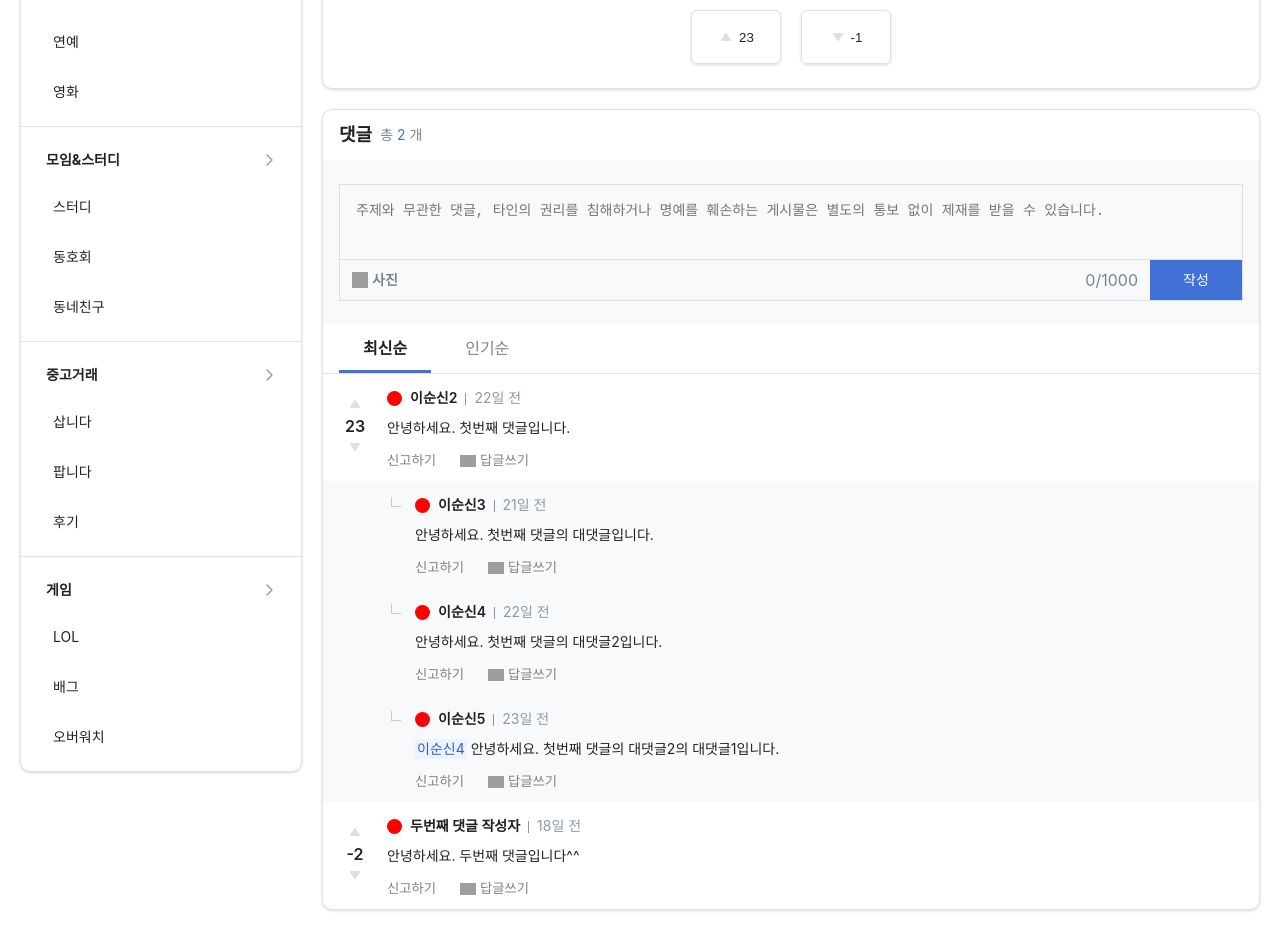
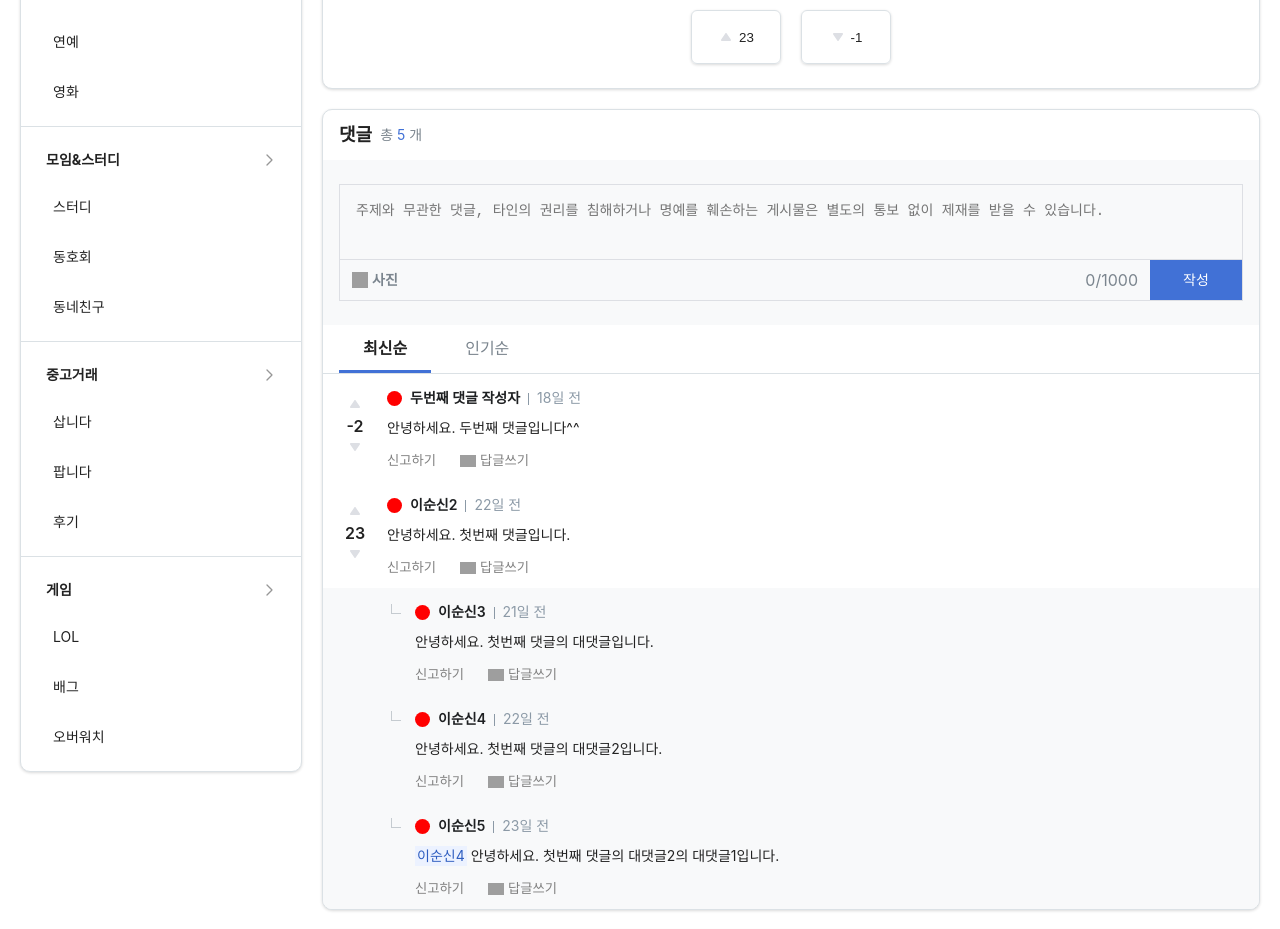
Before and after one commit to hamseungwan2023/InfleanProject, a React (Create React App) app in the folder client/: page /postDetail/23 in a window 1280 px wide. Shown: the part 540-1469 px from the top of the page. Built offline with nearby package versions, Linux system fonts and the light colour scheme; grey boxes are pictures that could not be loaded.

Commit message:
댓글/대댓글 구현

```diff
--- a/client/src/components/comment/CommentItem.tsx
+++ b/client/src/components/comment/CommentItem.tsx
@@ -4,12 +4,16 @@ import { Link } from "react-router-dom";
 import { TComment } from "../../constants/comment";
 import { getDayMinuteCounter } from "../../utils/getDayMinuteCounter";
 import style from "./Comment.module.scss";
+import CommentWrite from "./CommentWrite";
 
 type TProps = {
   comment: TComment,
+  setClickReplyBtnParentNumber: React.Dispatch<React.SetStateAction<number | null>>,
+  clickReplyBtnParentNumber: number | null,
 }
 
-const CommentItem = ({ comment } : TProps ) => {
+const CommentItem = ({ comment, clickReplyBtnParentNumber, setClickReplyBtnParentNumber } : TProps ) => {
+
   return (
     <>
       <li className={style.comment_item}>
@@ -37,13 +41,16 @@ const CommentItem = ({ comment } : TProps ) => {
             <button type="button" className={style.btn_report}>
               신고하기
             </button>
-            <button type="button" className={style.btn_reply}>
+            <button type="button" className={style.btn_reply} onClick={() => setClickReplyBtnParentNumber(comment.id)}>
               <img src="https://talk.op.gg/images/icon-reply@2x.png" alt="답글쓰기" width="16" />
               답글쓰기
             </button>
           </div>
         </div>
       </li>
+      {
+        comment.id === clickReplyBtnParentNumber && <CommentWrite isReplyComment />
+      }
       { comment.replyCommentList?.map(
           (replyComment, index) => (
             <li key={index} className={classNames(style.comment_item,style.has_reply)}>
@@ -63,7 +70,7 @@ const CommentItem = ({ comment } : TProps ) => {
                   <button type="button" className={style.btn_report}>
                     신고하기
                   </button>
-                  <button type="button" className={style.btn_reply}>
+                  <button type="button" className={style.btn_reply} onClick={() => setClickReplyBtnParentNumber(comment.id)}>
                     <img src="https://talk.op.gg/images/icon-reply@2x.png" alt="답글쓰기" width="16" />
                     답글쓰기
                   </button>
--- a/client/src/components/comment/CommentList.tsx
+++ b/client/src/components/comment/CommentList.tsx
@@ -1,5 +1,6 @@
 import React, { useState } from "react";
 import { commentListData, TComment } from "../../constants/comment";
+import { countComment } from "../../utils/count";
 import { filterCommentByLikes, filterCommentByRecent } from "../../utils/filter";
 import style from "./Comment.module.scss";
 import CommentItem from "./CommentItem";
@@ -11,8 +12,9 @@ enum ECommentTab {
 }
 
 const CommentList = () => {
-  const [commentList, setCommentList] = useState<TComment[]>(filterCommentByLikes(commentListData));
+  const [commentList, setCommentList] = useState<TComment[]>(filterCommentByRecent(commentListData));
   const [tab, setTab] = useState<number>(1);
+  const [clickReplyBtnParentNumber, setClickReplyBtnParentNumber] = useState<number | null>(null);
 
   const onClickTab = (tabIndex:ECommentTab) => {
     return (e:React.MouseEvent<HTMLElement>) => {
@@ -29,7 +31,7 @@ const CommentList = () => {
     {/* [TODO] 댓글 스크롤 시 data-in-view state설정 후 스타일 */}
     <div className={style.title_wrap} style={{position: "sticky", top: "0px", zIndex:"1000px"}} data-in-view={true}>
       <h2>댓글</h2>
-      <span className={style.count}>총 <em className={style.color}>{commentListData.length}</em> 개</span>
+      <span className={style.count}>총 <em className={style.color}>{countComment(commentList)}</em> 개</span>
     </div>
     {/* [TODO] 로그인한 사용자 모두에게 댓글쓰기 노출 */}
     <CommentWrite isReplyComment={false}/>
@@ -43,7 +45,7 @@ const CommentList = () => {
     </ul>
     <ul role="tabpanel" className={style.comment_list}>
       {
-        commentList.map((item, index) => <CommentItem comment={item} key={index} />)
+        commentList.map((item, index) => <CommentItem comment={item} key={index} clickReplyBtnParentNumber={clickReplyBtnParentNumber} setClickReplyBtnParentNumber={setClickReplyBtnParentNumber} />)
       }
     </ul>
   </div>
--- a/client/src/routes/join.tsx
+++ b/client/src/routes/join.tsx
@@ -80,7 +80,6 @@ const Join = () => {
           "비밀번호: 숫자+영문자+특수문자 조합으로 8자리 이상 입력해주세요."
         );
         setIsPasswordValid(false);
-        console.log("@");
         console.log(isPasswordValid);
       } else {
         setRequiredMessage("");
--- /dev/null
+++ b/client/src/utils/count.ts
@@ -0,0 +1,14 @@
+import { TComment } from "../constants/comment";
+
+export const countComment = (commentList:TComment[]) => {
+  let count = 0;
+
+  commentList.forEach((item) => {
+    count ++;
+    item.replyCommentList?.forEach((replyItem) => {
+      count ++;
+    })
+  })
+
+  return count;
+}
```
